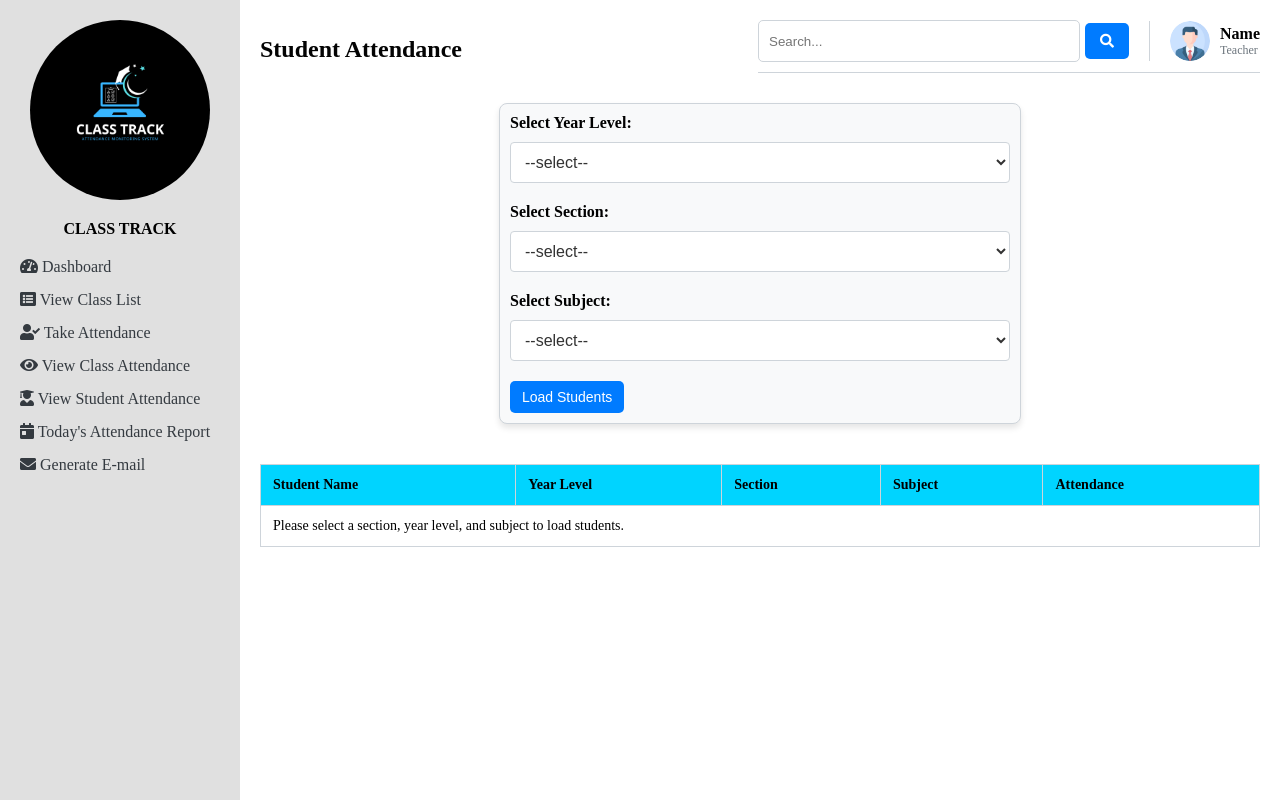
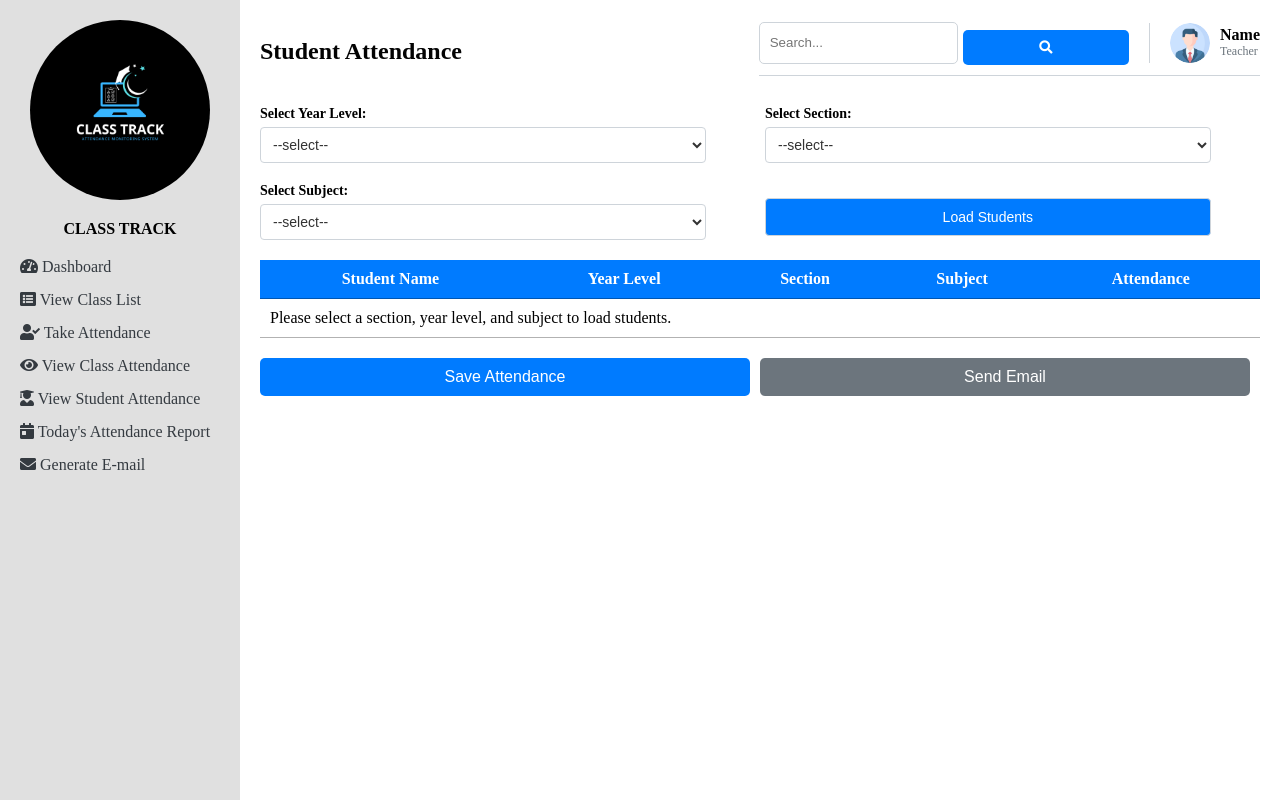
Before and after one commit to SolidariosAlenRoy/AMS, a PHP site: page /attendance.php in a window 1280 px wide. Run offline with PHP 8.4, Linux system fonts and the light colour scheme; data comes from the database, SQL or seed files in the repository; both versions use the stored data as it was after the commit; some libraries are stand-ins or nearby versions.

Commit message:
modified some files and css

```diff
--- a/admin.php
+++ b/admin.php
@@ -265,7 +265,7 @@ if (!isset($_SESSION['role']) || $_SESSION['role'] !== 'admin') {
                         <button class="search-button"><i class="fas fa-search"></i></button>
                     </div>
                     <div class="profile-bar">
-                        <img src="profile.png" alt="Profile Picture" class="profile-picture"> <!-- Example profile image -->
+                        <img src="image/profile.png" alt="Profile Picture" class="profile-picture"> <!-- Example profile image -->
                         <div class="profile-info">
                             <h5 class="profile-name">Name</h5>
                             <p class="profile-role">Admin</p>
@@ -291,7 +291,7 @@ if (!isset($_SESSION['role']) || $_SESSION['role'] !== 'admin') {
 
                 <!-- Schedule Card -->
                 <div class="dashboard-card">
-                    <div class="dashboard-icon text-success"><i class="fa-light fa-calendar-days" style="color: #050505;"></i></div>
+                    <div class="dashboard-icon text-success"><i class="fas fa-calendar-alt"></i></div>
                     <div class="dashboard-title">Schedule</div>
                 </div>
             </div>
--- a/attendance.php
+++ b/attendance.php
@@ -23,13 +23,26 @@ if ($_SERVER['REQUEST_METHOD'] == 'POST') {
         <title>Attendance</title>
         <!-- FontAwesome for icons -->
         <link href="https://cdnjs.cloudflare.com/ajax/libs/font-awesome/5.15.4/css/all.min.css" rel="stylesheet">
-        <!-- FullCalendar CSS -->
-        <link href="https://cdnjs.cloudflare.com/ajax/libs/fullcalendar/5.11.3/main.min.css" rel="stylesheet">
+        <script src="https://cdnjs.cloudflare.com/ajax/libs/fullcalendar/5.11.3/main.min.js"></script>
+        <!-- Include jQuery -->
+        <script src="https://code.jquery.com/jquery-3.6.0.min.js"></script>
+        <!-- Include DataTables CSS -->
+        <link rel="stylesheet" href="https://cdn.datatables.net/1.11.5/css/jquery.dataTables.min.css">
+        <!-- Include DataTables JS -->
+        <script src="https://cdn.datatables.net/1.11.5/js/jquery.dataTables.min.js"></script>
+        <script>
+        $(document).ready(function() {
+            // Initialize DataTable
+            $('#attendanceTable').DataTable({
+                // Optional configurations can go here
+                "paging": true,
+                "searching": true,
+                "ordering": true
+            });
+        });
+</script>
 
-        <script src="https://cdnjs.cloudflare.com/ajax/libs/fullcalendar/5.11.3/main.min.js"></script>
-        <link href="css/dashboard.css" rel="stylesheet">
 <style>
-
 body, h2, h4, p, ul {
     margin: 0;
     padding: 0;
@@ -54,124 +67,102 @@ body, h2, h4, p, ul {
     margin-bottom: 20px;
 }
 
-
 .form-container {
-       display: flex;
-       justify-content: center;
-       align-items: center;
-       flex-direction: column;
-       gap: 20px;
-       height: auto;
     margin-top: 20px;
 }
 
-    form {
-        flex: 1;
-        padding: 10px;
-        width: 80%;
-        max-width: 500px;
-        background-color: #f8f9fa;
-        border: 1px solid #ced4da;
-        border-radius: 8px;
-        box-shadow: 0px 4px 6px rgba(0, 0, 0, 0.1);
+.row {
+    display: flex;
+    justify-content: space-between;
+    align-items: center;
+    margin-bottom: 20px;
 }
 
+.dropdown-item {
+    flex: 1;
+    margin-right: 10px;
+}
 
-    /* Form labels */
+.dropdown-item:last-child {
+    margin-right: 0;
+}
+
 label {
     font-weight: bold;
-        margin-bottom: 10px;
+    margin-bottom: 5px;
     display: block;
-        font-size: 16px;
+    font-size: 14px;
 }
 
-    /* Dropdown styles */
 select {
-        width: 100%;
-        padding: 10px;
-        margin-bottom: 20px;
+    width: 90%;
+    padding: 8px;
     border: 1px solid #ced4da;
     border-radius: 4px;
-        font-size: 16px;
+    font-size: 14px;
     background-color: #fff;
     color: #333;
 }
 
-    select:focus {
-        outline: none;
-        border-color: #007bff;
-        box-shadow: 0 0 5px rgba(0, 123, 255, 0.5);
+.load-button {
+    background-color: #007bff;
+    color: #fff;
+    padding: 8px;
+    border: 1px solid #ced4da;
+    border-radius: 4px;
+    cursor: pointer;
+    flex-shrink: 0;
+    height: 38px;
+    font-size: 14px;
+    width: 90%;
 }
 
-.buttons-container {
-    display: flex;
-    justify-content: flex-end; /* Align buttons horizontally */
-    gap: 10px; /* Space between buttons */
-    margin-top: 20px; /* Add space above buttons */
-}
-
-/* Make the buttons smaller */
-button {
-    background-color: #007bff;
-    color: #fff;
-    padding: 8px 12px; /* Reduced padding for smaller buttons */
-    border: none;
-    border-radius: 5px;
-    cursor: pointer;
-    font-size: 14px; /* Reduced font size for smaller buttons */
-    width: auto; /* Ensure buttons take minimal width */
-}
-
-button:hover {
+.load-button:hover {
     background-color: #0056b3;
 }
 
-
-    /* Table styles */
-    table {
-        width: 100%;
-        border-collapse: collapse;
-        margin-top: 20px;
+/* DataTable Custom Styles */
+.dataTables_wrapper {
+    margin: 20px auto;
+    max-width: 1300px;
+    border: 1px solid #ced4da;
+    border-radius: 8px;
+    overflow: hidden;
+    background-color: #f8f9fa;
+    box-shadow: 0px 4px 6px rgba(0, 0, 0, 0.1);
+    padding: 20px;
 }
 
-    th, td {
-        border: 1px solid #ced4da;
-        padding: 12px;
-        text-align: left;
-        font-size: 14px;
+table.dataTable {
+    border-collapse: collapse;
+    width: 100%;
 }
 
-    th {
-        background-color: #00d4ff;
+table.dataTable thead th {
+    background-color: #007bff;
+    color: #ffffff;
     font-weight: bold;
+    text-align: center;
+    padding: 10px;
 }
 
-    td select {
-        width: 100%;
-        padding: 5px;
-        font-size: 14px;
-        border: 1px solid #ced4da;
-        border-radius: 4px;
-        background-color: #fff;
+table.dataTable tbody tr {
+    transition: background-color 0.3s;
 }
 
-    /* Table row hover effect */
-    tr:hover {
+table.dataTable tbody tr:hover {
     background-color: #f1f1f1;
 }
 
-    /* Responsive design for mobile */
-    @media (max-width: 768px) {
-        .form-container {
-            flex-direction: column;
+table.dataTable tbody td {
+    padding: 10px;
+    border-top: 1px solid #ced4da;
 }
 
 button {
     width: 100%;
     margin-top: 10px;
 }
-    }
-
 /* Sidebar styles */
 .sidebar {
     width: 200px;
@@ -274,7 +265,6 @@ button:hover {
     color: #007bff;
 }
 
-
 .logo {
     width: 100%;
     max-width: 180px;
@@ -296,6 +286,46 @@ button:hover {
     display: flex;
     justify-content: space-between;
     align-items: center;
+}
+
+/*Button Styles*/
+.button-container {
+    display: flex;
+    justify-content: flex-start;
+    margin-top: 10px;
+}
+
+.button-container button {
+    padding: 10px 20px;
+    font-size: 16px;
+    border: none;
+    border-radius: 5px;
+    cursor: pointer;
+    transition: background-color 0.3s ease;
+    margin-right: 10px;
+}
+
+.button-container button.btn-primary {
+    background-color: #007bff;
+    color: white;
+}
+
+.button-container button.btn-primary:hover {
+    background-color: #0056b3;
+}
+
+.button-container button.btn-secondary {
+    background-color: #6c757d;
+    color: white;
+}
+
+.button-container button.btn-secondary:hover {
+    background-color: #5a6268;
+}
+
+.button-container button:focus {
+    outline: none;
+    box-shadow: 0 0 5px rgba(0, 123, 255, 0.5);
 }
 
 </style>
@@ -341,6 +371,9 @@ button:hover {
                 <!-- HTML Form for Attendance -->
                 <div class="form-container">
     <form method="POST" action="attendance.php">
+        <!-- First row for Year Level and Section -->
+        <div class="row">
+            <div class="dropdown-item">
                 <label for="year_level">Select Year Level:</label>
                 <select name="year_level" required>
                     <option value="">--select--</option>
@@ -352,7 +385,9 @@ button:hover {
                     }
                     ?>
                 </select>
+            </div>
 
+            <div class="dropdown-item">
                 <label for="section">Select Section:</label>
                 <select name="section" required>
                     <option value="">--select--</option>
@@ -364,7 +399,13 @@ button:hover {
                     }
                     ?>
                 </select>
+            </div>
+        </div>
 
+
+<!-- Second row for Subject and Load Students button -->
+<div class="row">
+    <div class="dropdown-item">
         <label for="subject">Select Subject:</label>
         <select name="subject" required>
             <option value="">--select--</option>
@@ -376,12 +417,15 @@ button:hover {
             }
             ?>
         </select>
+    </div>
+    <div class="dropdown-item"> <!-- Add div for button for consistency -->
+        <button type="submit" class="load-button">Load Students</button>
+    </div>
+</div>
 
-                <button type="submit">Load Students</button>
-            </form>
-
+<div>
     <!-- Empty table structure -->
-            <table>
+    <table id="attendanceTable" class="display">
         <thead>
             <tr>
                 <th>Student Name</th>
@@ -442,7 +486,19 @@ button:hover {
         </tbody>
     </table>
 
+    <!-- Buttons below the search box of the DataTable -->
+    <div class="button-container" style="margin-top: 10px;">
+        <button type="submit" name="save_attendance" class="btn btn-primary">Save Attendance</button>
+        <button type="button" name="send_email" class="btn btn-secondary" onclick="sendEmail()">Send Email</button>
     </div>
+</div>
+
+<script>
+    function sendEmail() {
+        // Add your email sending logic here
+        alert('Email sending functionality to be implemented.');
+    }
+</script>
 
             </main>
         </div>
```
Also changed, not shown: ams.sql (+14 -30 lines), fetch.php (+21 -43 lines), teacherint.php (+22 -4 lines), vclasslist.php (+69 -68 lines). Lines whose indentation alone changed are shown as unchanged.
